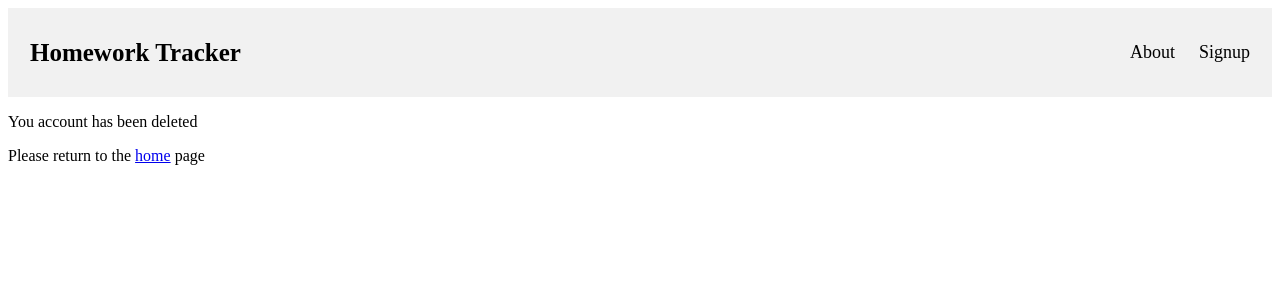
After one commit to Elephant34/HomeworkTracker, a Django app: page /accounts/delete in a window 1280 px wide. The commit adds this page. Shown: the top 300 px of the page. Run offline with Django 3.2, Linux system fonts and the light colour scheme; the visitor is signed in with stand-in values (Sample User, id 1); data comes from the database, SQL or seed files in the repository.

Commit message:
Added delete account functionaltiy
Made it possible for the user to delete their account

```diff
--- a/accounts/urls.py
+++ b/accounts/urls.py
@@ -3,4 +3,5 @@ from . import views
 
 urlpatterns = [
     path('signup', views.signup, name='signup'),
+    path('delete', views.delete, name="delete"),
 ]
--- a/accounts/views.py
+++ b/accounts/views.py
@@ -1,6 +1,6 @@
 from django.contrib.auth.forms import UserCreationForm
 from django.shortcuts import render, redirect
-from django.contrib.auth import login
+from django.contrib.auth import login, logout
 
 
 def signup(request):
@@ -14,6 +14,10 @@ def signup(request):
     else:
         form = UserCreationForm()
 
-    return render(request = request,
-                  template_name = "signup.html",
-                  context={"form":form})
+    return render(request, "signup.html", {"form":form})
+
+def delete(request):
+    request.user.is_active = False
+    request.user.save()
+    logout(request)
+    return render(request, "delete.html", {})
--- /dev/null
+++ b/templates/delete.html
@@ -0,0 +1,8 @@
+{% extends 'base.html' %}
+
+{% block title %}Account Deleted{% endblock %}
+
+{% block content %}
+<p>You account has been deleted</p>
+<p>Please return to the <a href="{% url 'home' %}">home</a> page</p>
+{% endblock %}
--- a/tracker/templates/tracker/account.html
+++ b/tracker/templates/tracker/account.html
@@ -6,5 +6,7 @@
 <p>Hello {{user}}!</p>
 <p>This is a filler page like every single on on here</p>
 <p>I'll sort it out later when the functionality is done :)</p>
+
 <p><a href="#delete">Delete account</a></p>
+<p>Please note your username will remain reserved after deletion</p>
 {% endblock %}
```
